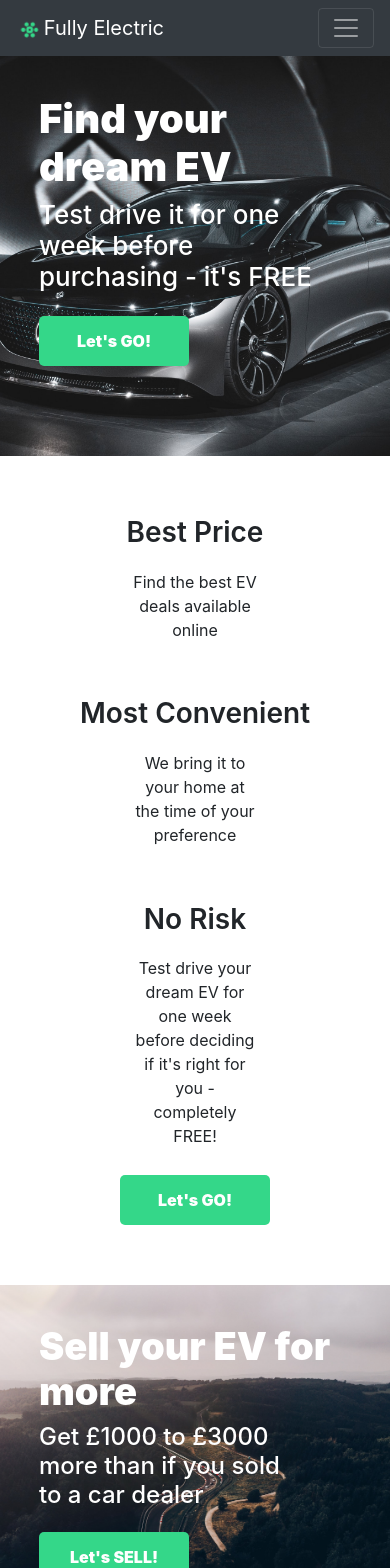
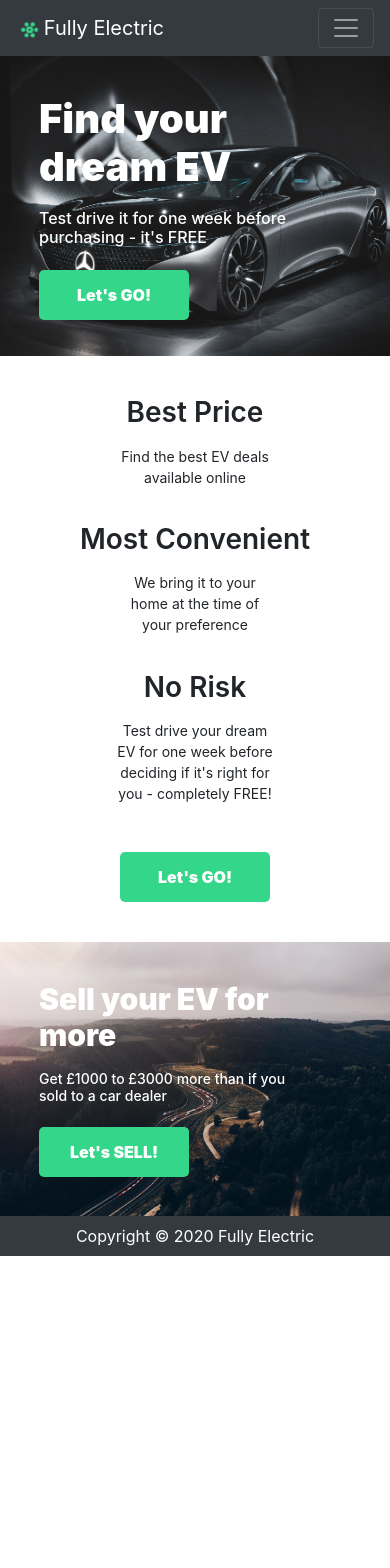
Before and after one commit to goncalog/fully-electric, a React (Create React App) app in the folder fully-electric-frontend/: page / in a window 390 px wide. Shown: the top 1568 px of the page. After the commit the page ends 1256 px from the top, so only its background shows below. Built offline with nearby package versions, Linux system fonts and the light colour scheme.

Commit message:
Add responsive layout below 600px (mobile) to Home React component

```diff
--- a/fully-electric-frontend/src/css/Home.css
+++ b/fully-electric-frontend/src/css/Home.css
@@ -164,3 +164,47 @@
         font-size: 24px;
     }
 }
+
+/* Responsive layout - when the screen is less than 600px wide (mobile) */
+@media screen and (max-width: 600px) {
+    .headline-container {
+        height: 300px;
+    }
+
+    .main-headline {
+        font-size: 40px;
+        padding-bottom: 10px;
+    }
+
+    .secondary-headline {
+        font-size: 16px;
+    }
+
+    .benefits-container {
+        padding: 40px 10%;
+    }
+
+    .benefits {
+        row-gap: 5%;
+        padding-bottom: 70px;
+    }
+
+    .benefit-title {
+        font-size: 28px;
+        padding-bottom: 8px;
+    }
+
+    .benefit-text {
+        padding: 0 25%;
+        font-size: 14px;
+    }
+
+    .seller-container .main-headline {
+        font-size: 30px;
+    }
+
+    .seller-container .secondary-headline {
+        padding-right: 20%;
+        font-size: 14px;
+    }
+}
```
